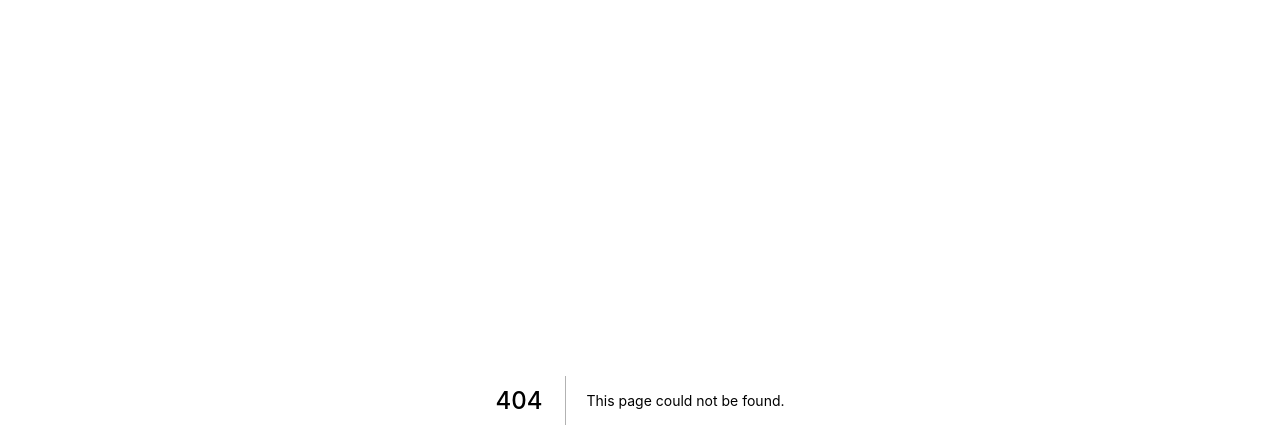
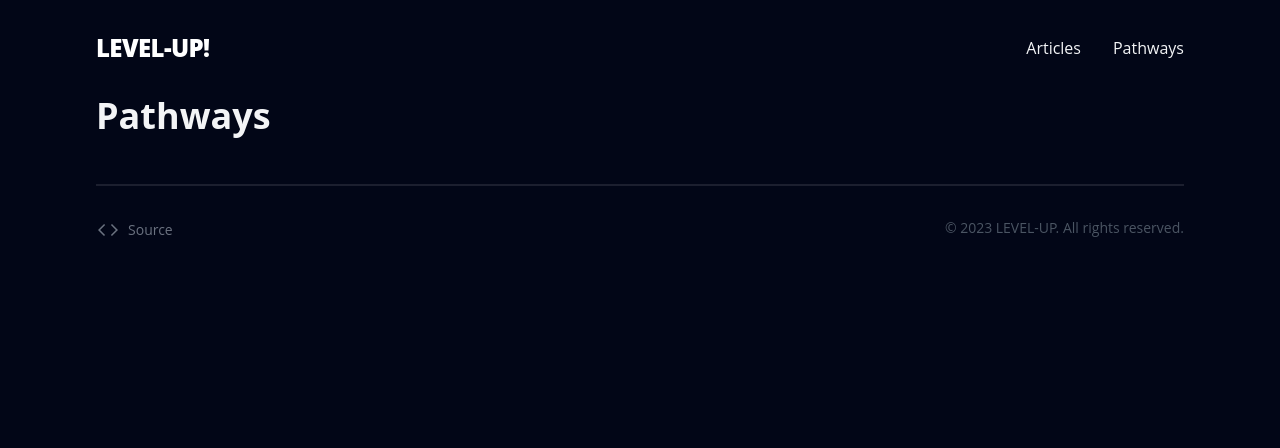
Before and after one commit to ellsphillips/level-up, a Next.js app: page /pathways in a window 1280 px wide. Before the commit this address had no page. Shown: the top 448 px of the page. Built offline with nearby package versions, Linux system fonts and the light colour scheme.

Commit message:
Feature: pathways index page

```diff
--- /dev/null
+++ b/pages/pathways/index.tsx
@@ -0,0 +1,25 @@
+import Footer from '@/components/theme/Footer';
+import Nav from '@/components/theme/Nav';
+import Head from 'next/head';
+
+export default function Pathways() {
+    return (
+        <>
+            <Head>
+                <title>LEVEL-UP! | Pathways</title>
+                <meta charSet='utf-8' />
+                <meta
+                    name='viewport'
+                    content='initial-scale=1.0, width=device-width'
+                />
+            </Head>
+            <div className='max-w-6xl p-8 mx-auto'>
+                <Nav />
+
+                <h1 className='text-4xl font-bold'>Pathways</h1>
+
+                <Footer />
+            </div>
+        </>
+    );
+}
```
